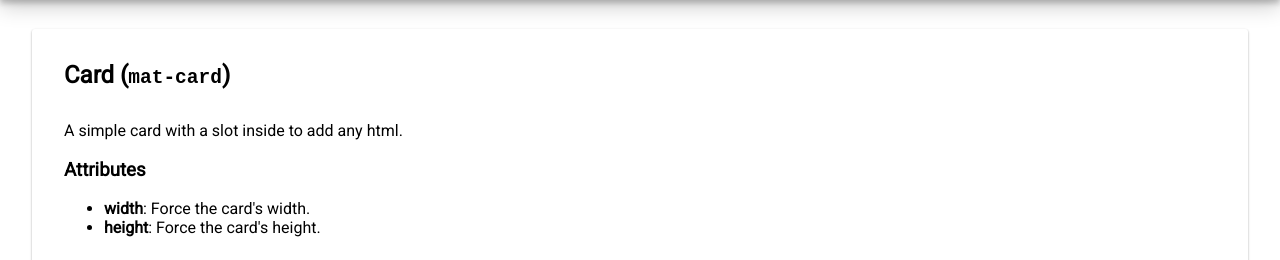
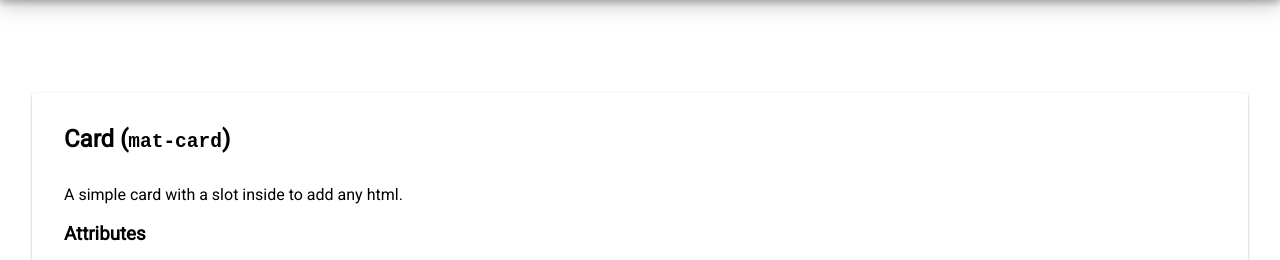
Before and after one commit to Rutabadev/custom-elements, a website built with Parcel: page index.html in a window 1280 px wide. Shown: the part 86-346 px from the top of the page. Built offline with nearby package versions, Linux system fonts and the light colour scheme.

Commit message:
padding on main not on section

```diff
--- a/src/layout/index.js
+++ b/src/layout/index.js
@@ -7,10 +7,6 @@ customElements.define(
          super();
          this.root.innerHTML += /*html*/ `
          <style>
-            section {
-               padding: 2rem;
-            }
-
             section > mat-card {
                padding: 2rem;
                h2 {
--- a/style.scss
+++ b/style.scss
@@ -22,6 +22,14 @@ header {
    }
 }
 
+main {
+   padding: 2rem;
+}
+
+section-card {
+   margin-top: 4rem;
+}
+
 .image-container {
    text-align: center;
 
```
